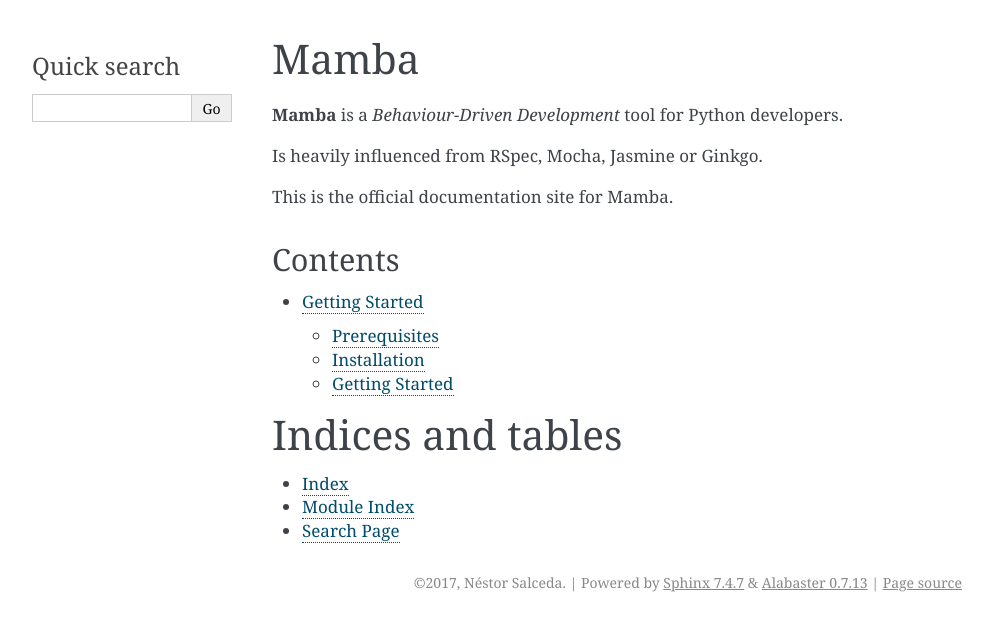
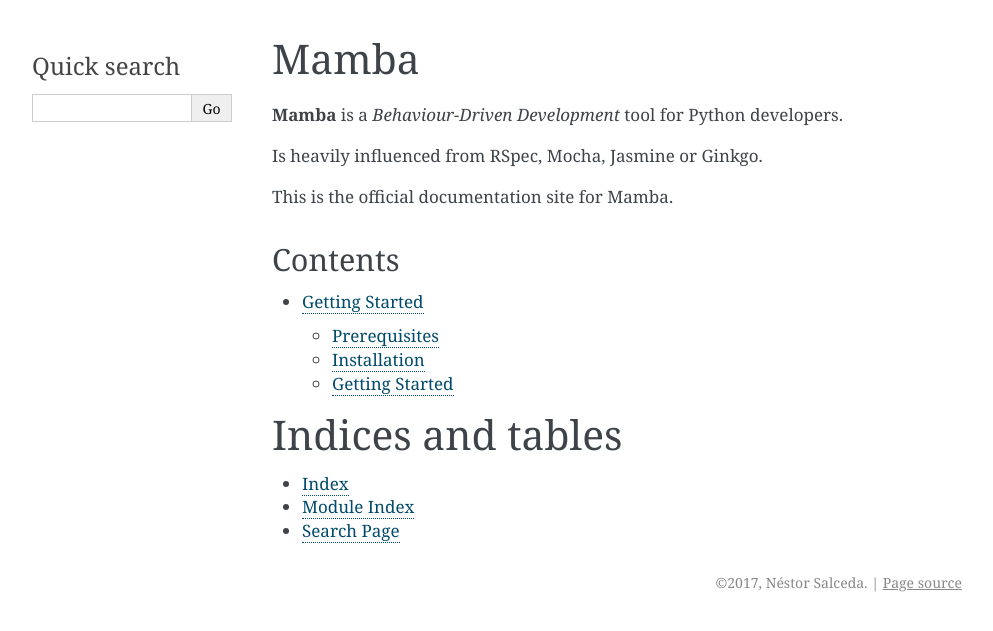
Before and after one commit to nestorsalceda/mamba, a Sphinx documentation site: the page built from docs/index.rst, in a window 1280 px wide. Shown: the top 631 px of the page, without its empty margins (148-1141 px from the left). Built offline with Sphinx 7.4.7, drawn with Linux system fonts in a browser that asks for light colours.

Commit message:
Customize documentation settings

```diff
--- a/docs/conf.py
+++ b/docs/conf.py
@@ -45,7 +45,7 @@ source_suffix = '.rst'
 master_doc = 'index'
 
 # General information about the project.
-project = u'Mamba'
+project = u'mamba'
 copyright = u'2017, Néstor Salceda'
 author = u'Néstor Salceda'
 
@@ -54,9 +54,9 @@ author = u'Néstor Salceda'
 # built documents.
 #
 # The short X.Y version.
-version = u'0.9.1'
+version = u'0.9.2'
 # The full version, including alpha/beta/rc tags.
-release = u'0.9.1'
+release = u'0.9.2'
 
 # The language for content autogenerated by Sphinx. Refer to documentation
 # for a list of supported languages.
@@ -88,7 +88,12 @@ html_theme = 'alabaster'
 # further.  For a list of options available for each theme, see the
 # documentation.
 #
-# html_theme_options = {}
+html_theme_options = {
+    'show_powered_by': False,
+    'github_user': 'nestorsalceda',
+    'github_repo': 'mamba',
+    'show_related': False,
+}
 
 # Add any paths that contain custom static files (such as style sheets) here,
 # relative to this directory. They are copied after the builtin static files,
```
